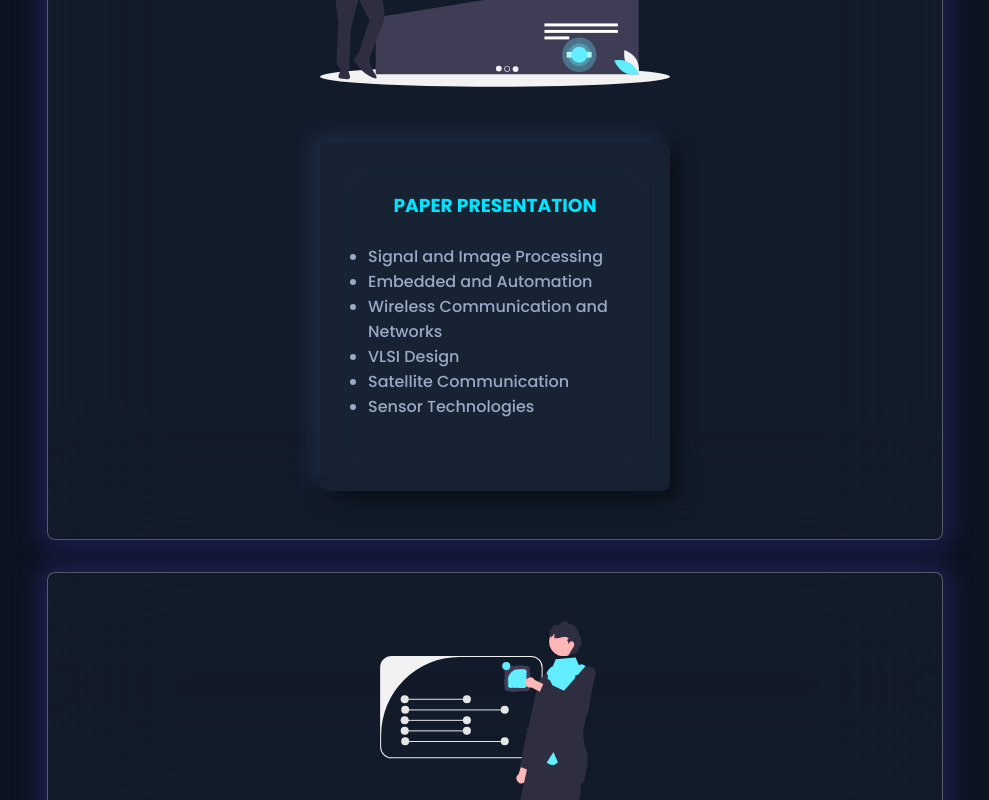
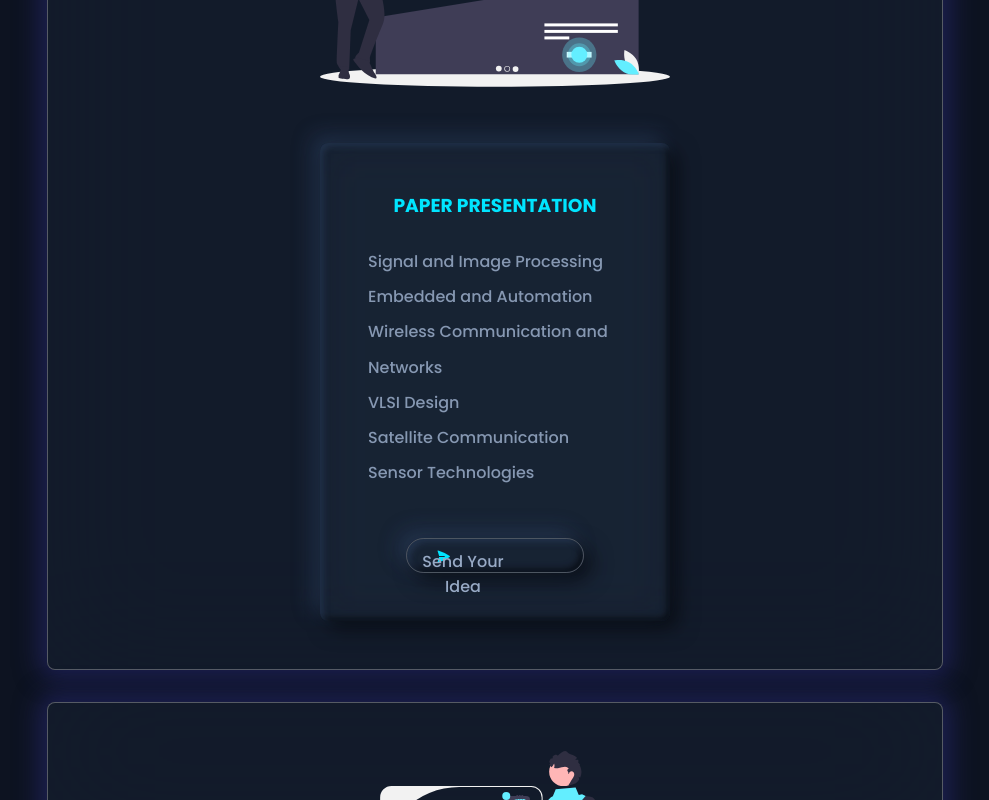
Before and after one commit to codewithmurali/decra, a React (Vite) app: page / in a window 1280 px wide. Shown: the part 2000-2800 px from the top of the page, without its empty margins (145-1134 px from the left). Built offline with nearby package versions, Linux system fonts and the light colour scheme.

Commit message:
Making lots of changes

```diff
--- a/src/Components/Navbar/Navbar.jsx
+++ b/src/Components/Navbar/Navbar.jsx
@@ -1,4 +1,4 @@
-import React, { useState } from "react";
+import React, { useEffect, useState } from "react";
 import styles from "./Navbar.module.css";
 import logo from "../../assets/kncet.png";
 import commonStyles from "../../commonStyles.module.css";
@@ -7,9 +7,17 @@ import menu from "../../assets/menu.svg";
 
 const Navbar = () => {
   const [menuClick, setMenuClick] = useState(true);
+  const [scrollPosition, setScrollPosition] = useState(0);
+
+  const blurElement = document.getElementById("blur");
+
+  const scroller = document.querySelector("body");
 
   return (
-    <div className={`${styles.navbar} ${commonStyles.outer__layout} `}>
+    <div
+      className={`${styles.navbar} ${commonStyles.outer__layout} `}
+      id="blur"
+    >
       <img className={styles.navbar__logo} src={logo} />
       <img
         src={menu}
--- a/src/Components/Navbar/Navbar.module.css
+++ b/src/Components/Navbar/Navbar.module.css
@@ -22,6 +22,10 @@
 }
 .menu__bar {
   display: none;
+  position: absolute;
+  top: 0.75rem;
+  right: 0.5rem;
+  cursor: pointer;
 }
 .navbar__item {
   font-size: medium;
@@ -67,7 +71,13 @@ ul:last-child {
   .menu__bar {
     display: block;
     color: azure;
-    cursor: pointer;
+  }
+  .navbar {
+    flex-direction: column;
+    align-items: start;
+  }
+  .nav_container {
+    align-self: center;
   }
   .menu_click {
     position: absolute;
--- a/src/Pages/About/About.module.css
+++ b/src/Pages/About/About.module.css
@@ -5,7 +5,7 @@
 }
 .card {
   height: fit-content;
-  text-align: justify;
+  text-align: left;
   width: 80%;
   padding: 3rem;
   display: flex;
@@ -25,6 +25,7 @@
   font-size: 14px;
   letter-spacing: 0.6px;
   word-spacing: 5px;
+  color: #98aac5ce;
 }
 
 @media only screen and (min-width: 300px) and (max-width: 720px) {
--- a/src/Pages/Events/Events.jsx
+++ b/src/Pages/Events/Events.jsx
@@ -2,6 +2,7 @@ import React from "react";
 import timelineElements from "../../consts/TimelineElements";
 import styles from "./Events.module.css";
 import commonStyles from "../../commonStyles.module.css";
+import send from "../../assets/send.svg";
 const Events = () => {
   return (
     <div
@@ -24,14 +25,23 @@ const Events = () => {
                 {element.topics || element.subEvents ? (
                   <ul className={styles.container}>
                     {element.topics?.map((item) => (
-                      <li className="event">{item}</li>
+                      <li className={styles.subEvent}>{item}</li>
                     ))}
                     {element.subEvents?.map((item) => (
-                      <li className="subEvent">{item}</li>
+                      <li className={styles.subEvent}>{item}</li>
                     ))}
                   </ul>
                 ) : null}
                 <p className="description">{element.Description}</p>
+                {element.id == 1 && (
+                  <a
+                    href="mailto: tekclusterece18@gmail.com"
+                    className={styles.submit}
+                  >
+                    <img src={send} alt="send a mail" />
+                    <p>Send Your Idea</p>
+                  </a>
+                )}
               </div>
             </div>
           );
--- a/src/Pages/Events/Events.module.css
+++ b/src/Pages/Events/Events.module.css
@@ -38,11 +38,13 @@
   flex-direction: column;
   align-items: center;
   gap: 24px;
-  color: #98aac5;
+  color: #98aac5de;
   background-color: #1e293b65;
   border-radius: 8px;
   backdrop-filter: blur(20px);
-  box-shadow: 8px 8px 20px rgba(0, 0, 0, 0.5), -8px -8px 20px #354f7565;
+  box-shadow: 8px 8px 20px rgba(0, 0, 0, 0.5), -8px -8px 20px #354f7565,
+    inset 0.2em 0.2em 0.4em #354f7565,
+    inset -0.2em -0.2em 0.4em rgba(0, 0, 0, 0.5);
 }
 .card__right > .subtitle {
   color: rgb(0, 229, 255);
@@ -53,6 +55,7 @@
   display: flex;
   flex-direction: column;
   align-items: start;
+  line-height: 2.2rem;
 }
 .event__note {
   padding: 1rem;
@@ -68,8 +71,8 @@
   justify-content: center;
   gap: 1em;
 }
-.event__note li {
-  line-height: 2rem;
+.event__note {
+  line-height: 2.5rem;
 }
 .note {
   color: rgb(244, 114, 182);
@@ -82,6 +85,68 @@
 }
 .note_content {
   width: fit-content;
+}
+ul {
+  list-style: none;
+}
+a {
+  position: relative;
+}
+a > img {
+  position: absolute;
+  width: 25px !important;
+  height: 25px !important;
+  padding-block: 2px;
+  padding-inline: 5px;
+  left: 1.5rem;
+  top: 0.3rem;
+}
+
+a > p {
+  position: absolute;
+  top: 0.6em;
+  right: 4rem;
+}
+.container li ::before {
+  content: " lnjbvjuv";
+  background-color: rgb(0, 229, 255);
+  display: inline-block;
+  width: 0.5em;
+  height: 0.5em;
+  border-radius: 50%;
+}
+.submit {
+  width: 70%;
+  height: 35px;
+  color: #98aac5;
+  border: 0.5px solid rgba(192, 192, 192, 0.33);
+  border-radius: 16px;
+  text-decoration: none;
+  padding: 5px;
+  border-radius: 1.3em;
+  box-shadow: 8px 8px 20px rgba(0, 0, 0, 0.5), -8px -8px 20px #354f7565,
+    inset 0.2em 0.2em 0.4em #354f7565,
+    inset -0.2em -0.2em 0.4em rgba(0, 0, 0, 0.5);
+  transition: 0.4s;
+}
+
+.submit:hover {
+  color: aliceblue;
+  border: 1px solid #98aac5;
+  box-shadow: 0.2em 0.2em 0.4em #354f7565,
+    -0.2em -0.2em 0.4em rgba(0, 0, 0, 0.5),
+    inset 8px 8px 20px rgba(0, 0, 0, 0.5), inset -8px -8px 20px #354f7565;
+}
+
+.submit:hover > img {
+  position: absolute;
+  transition: 1s;
+  left: 13rem;
+  right: 1rem;
+}
+.submit:hover > p {
+  position: absolute;
+  transition: 5s;
 }
 
 @media only screen and (min-width: 320px) and (max-width: 720px) {
```
Also changed, not shown: src/assets/send.svg (added).
